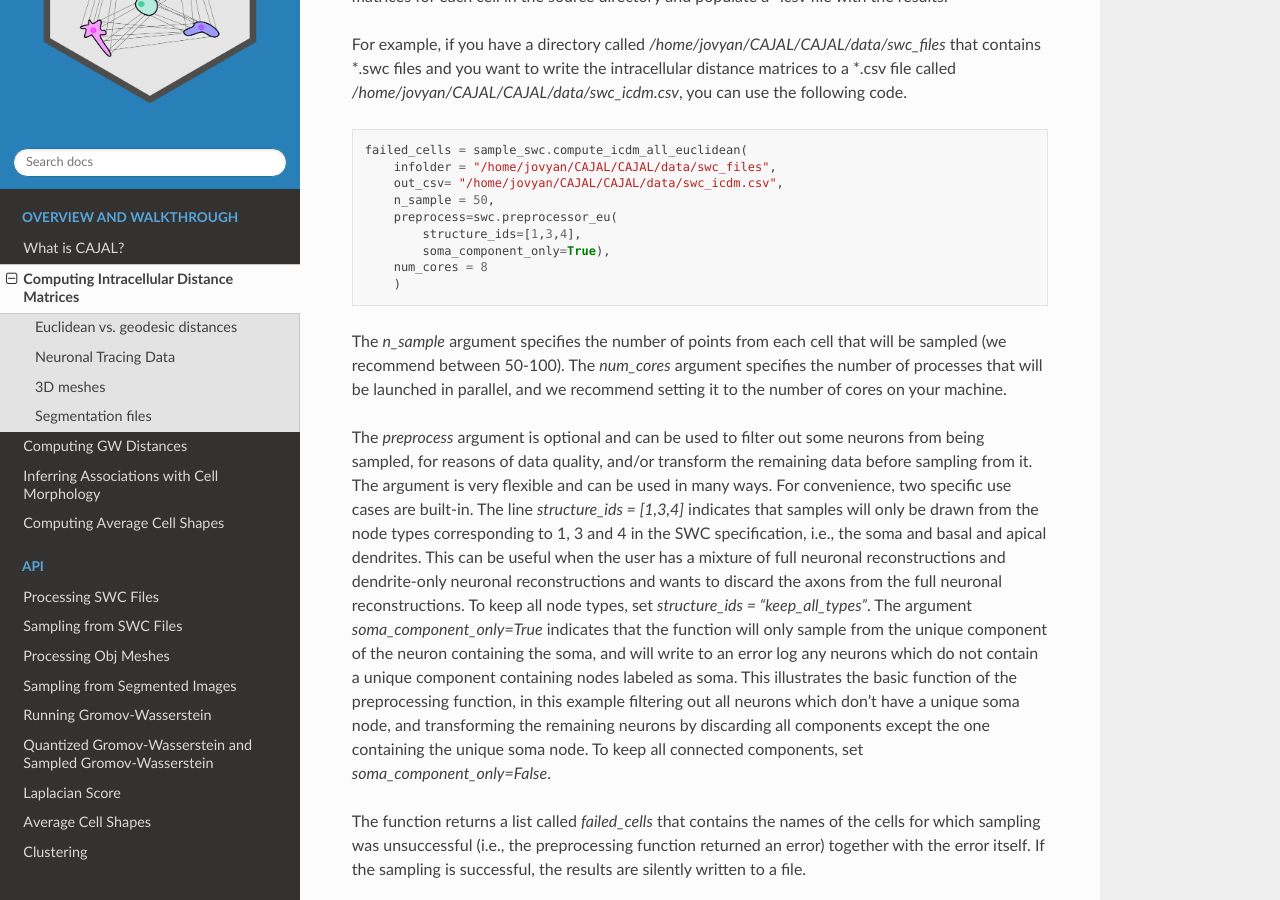
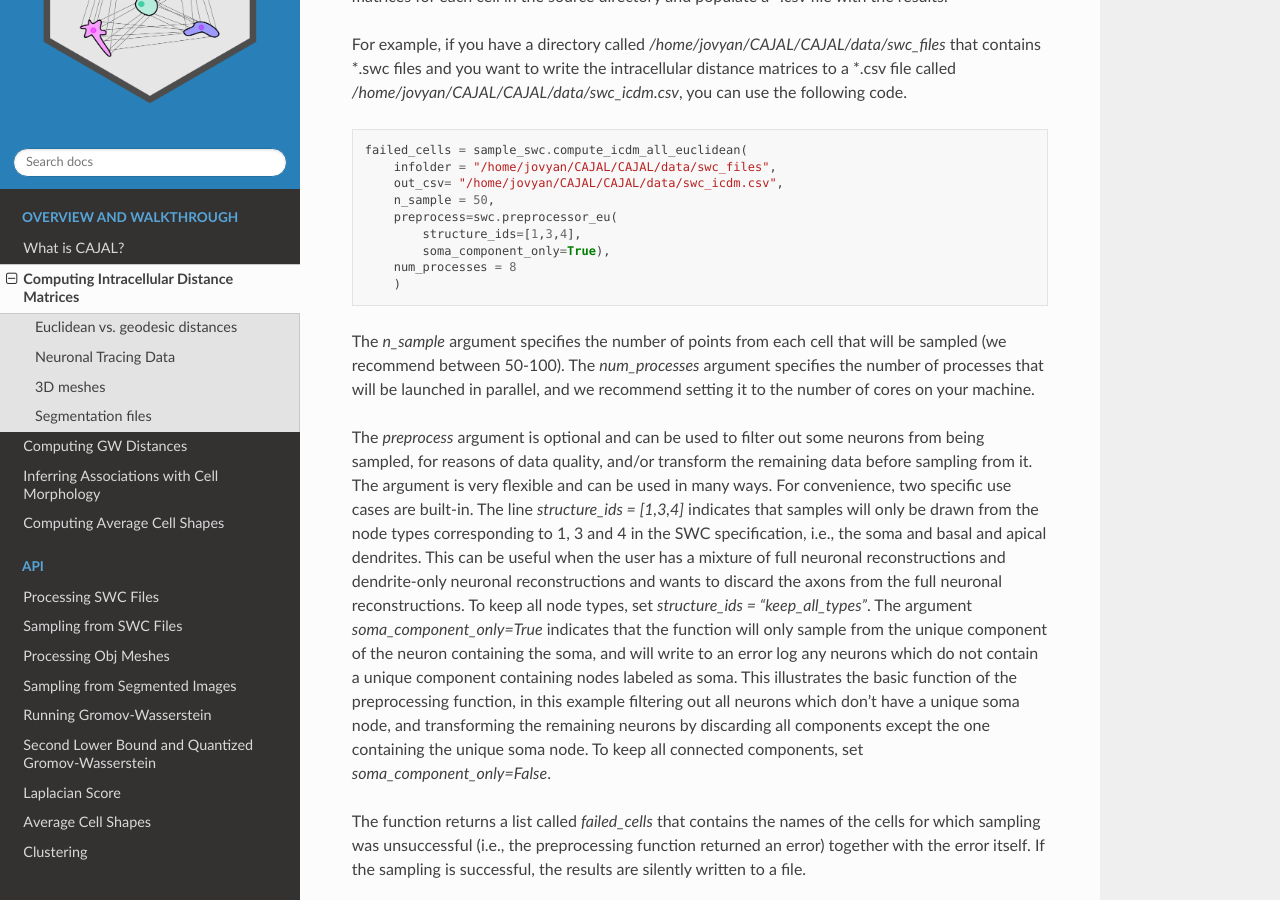
Before and after one commit to CamaraLab/CAJAL, a Sphinx documentation site: the page built from docs/computing-intracell-distance-matrices.rst, in a window 1280 px wide and 900 px high, scrolled down 1250 px. Built offline with Sphinx 7.4.7 and the Read the Docs theme 2.0.0, drawn with Linux system fonts in a browser that asks for light colours; pages that are not in the unit, such as notebooks, are missing from menus.

Commit message:
Minor updates to documentation

```diff
--- a/docs/computing-gw-distances.rst
+++ b/docs/computing-gw-distances.rst
@@ -19,7 +19,8 @@ file specified by the argument `gw_dist_csv_loc`.
 
         run_gw.compute_gw_distance_matrix(
             intracell_csv_loc = "/home/jovyan/CAJAL/CAJAL/data/swc_icd.csv",
-            gw_dist_csv_loc = "/home/jovyan/CAJAL/CAJAL/data/gw_dists.csv")
+            gw_dist_csv_loc = "/home/jovyan/CAJAL/CAJAL/data/gw_dists.csv",
+            num_processes = 8)
 
 By default, the coupling matrices which represent the best possible pariting
 between two cells are not retained. However, :func:`cajal.run_gw.compute_gw_distance_matrix` also provides functionality to
--- a/docs/computing-intracell-distance-matrices.rst
+++ b/docs/computing-intracell-distance-matrices.rst
@@ -70,11 +70,11 @@ you can use the following code.
 		    preprocess=swc.preprocessor_eu(
 		        structure_ids=[1,3,4],
 			soma_component_only=True),
-		    num_cores = 8
+		    num_processes = 8
 		    )
 
 The `n_sample` argument specifies the number of points from each cell that will be
-sampled (we recommend between 50-100). The `num_cores` argument specifies the
+sampled (we recommend between 50-100). The `num_processes` argument specifies the
 number of processes that will be launched in parallel, and we recommend setting
 it to the number of cores on your machine.
 
--- a/docs/qgw.rst
+++ b/docs/qgw.rst
@@ -1,5 +1,5 @@
-Quantized Gromov-Wasserstein and Sampled Gromov-Wasserstein
-===========================================================
+Second Lower Bound and Quantized Gromov-Wasserstein
+===================================================
 .. module:: cajal.qgw
 
 .. autofunction:: cajal.qgw.slb_parallel_memory
```
